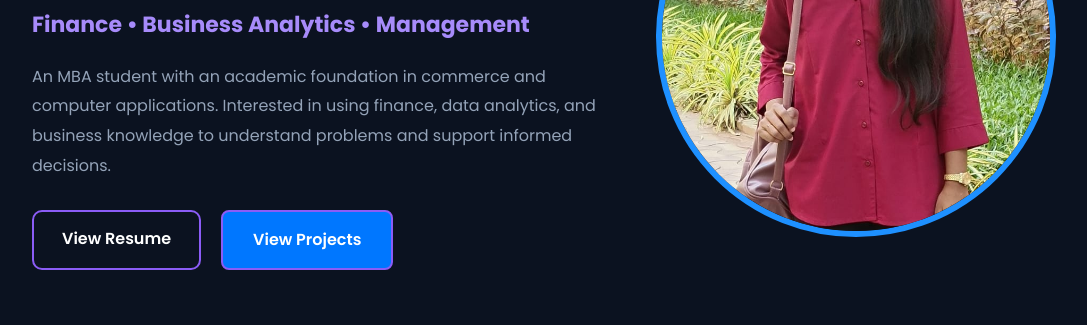
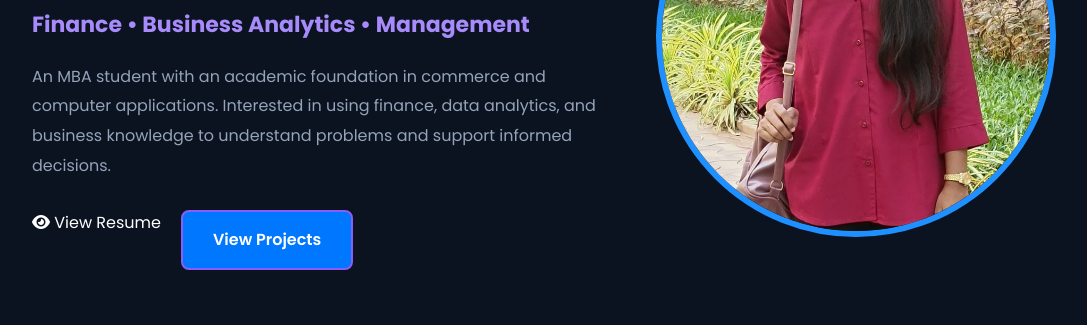
Before and after one commit to vandanageddada15-debug/vandana-portfolio, a plain HTML site: page index.html in a window 1280 px wide. Shown: the part 475-800 px from the top of the page, without its empty margins (96-1183 px from the left). Drawn offline with Linux system fonts and the light colour scheme.

Commit message:
Update index.html

```diff
--- a/index.html
+++ b/index.html
@@ -99,7 +99,11 @@
 
             <div class="hero-buttons">
 
-                <a href="assets/documents/resume.pdf.pdf" target="_blank"  rel="noopener noreferrer" class="resume-view" <i class="fas fa-eye"></i>View Resume</a>
+                <a href="assets/documents/resume.pdf.pdf"
+                    target="_blank"
+                    rel="noopener noreferrer">
+                    <i class="fas fa-eye"></i> View Resume
+                </a>
 
                 <a href="#projects" class="btn project-btn">
                     View Projects
```
